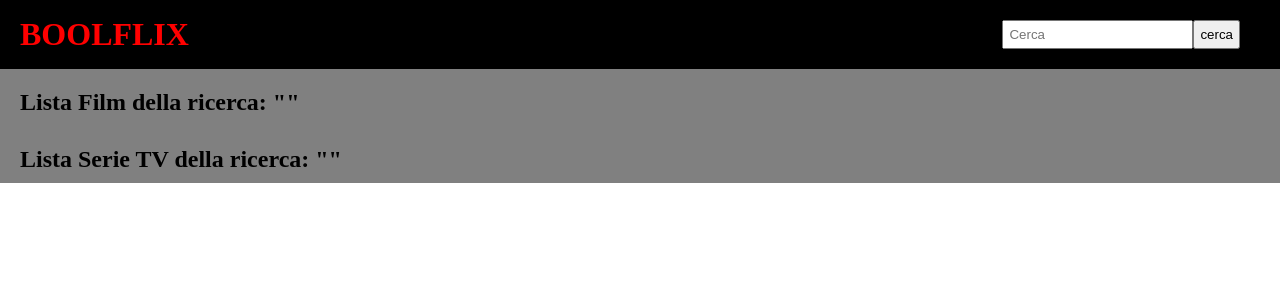
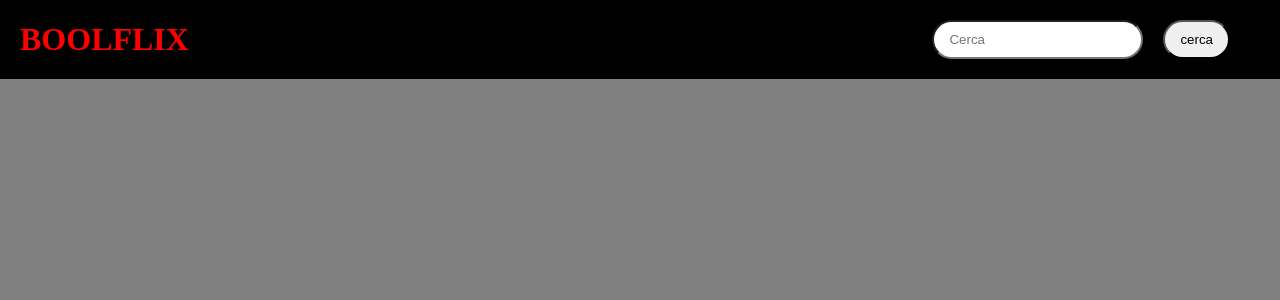
Before and after one commit to AlessandroPalumboDev/vite-boolflix, a Vue app: page / in a window 1280 px wide. Shown: the top 300 px of the page. Built offline with nearby package versions, Linux system fonts and the light colour scheme.

Commit message:
[UPD] Aggiunto un po' di stile

```diff
--- a/src/assets/scss/main.scss
+++ b/src/assets/scss/main.scss
@@ -4,3 +4,7 @@ Index SASS
 
 @use './partials/reset' as *;
 @use './partials/variables' as *;
+
+body {
+    background-color: grey;
+}
--- a/src/components/AppCard.vue
+++ b/src/components/AppCard.vue
@@ -79,19 +79,20 @@ export default{
   &:hover .locandina{
     display: none;
   }
+
+
 }
 
-div{
+.info{
+  margin: 50px 0;
+  height: calc(100% - 100px);
+  display: none;
+  overflow-y: hidden;
   overflow-y: auto;
   scrollbar-width: none;
-  margin: 10px 0;
-  .info{
-    display: none;
-    overflow-y: hidden;
   }
 
 
-}
 
 img{
     width: 20px;
--- a/src/components/AppFilmList.vue
+++ b/src/components/AppFilmList.vue
@@ -19,7 +19,7 @@ export default {
 </script>
 
 <template>
-    <h2 >Lista Film della ricerca: "{{ store.queryResearch }}"</h2>
+    <h2 v-if="store.filmTrovati.length">Lista Film della ricerca: "{{ store.queryResearch }}"</h2>
     <div class="lista">
         <AppCard class="card"
         v-for='film in this.store.filmTrovati'
@@ -38,8 +38,11 @@ export default {
 
 <style scoped lang="scss">
 h2{
-  padding: 20px 0 10px 20px;
-  background-color: grey;
+  padding: 10px 20px ;
+  margin: 20px ;
+  background-color: rgb(56, 55, 55);
+  border-radius: 20px;
+  color: rgb(211, 211, 211)
 
 }
 
@@ -52,6 +55,7 @@ display: flex;
 
   .card{
     margin: 20px;
+    width: calc(100% / 3 - 40px);
   }
 }
 </style>
--- a/src/components/AppHeader.vue
+++ b/src/components/AppHeader.vue
@@ -46,7 +46,9 @@ div{
     }
     div{
         input, button{
-            padding: 5px;
+            padding: 10px 15px;
+            border-radius: 20px;
+            margin-inline: 10px;
         }
     }
 
--- a/src/components/AppTvList.vue
+++ b/src/components/AppTvList.vue
@@ -19,7 +19,8 @@ export default {
 </script>
 
 <template>
-    <h2 >Lista Serie TV della ricerca: "{{ store.queryResearch }}"</h2>
+  <div class="container">
+    <h2 v-if="store.filmTrovati.length">Lista Serie TV della ricerca: "{{ store.queryResearch }}"</h2>
     <div>
         <AppCard class="card"
         v-for='tv in this.store.tvTrovati'
@@ -34,12 +35,16 @@ export default {
 
     </div>
 
+  </div>
+
 </template>
 
 <style scoped lang="scss">
 h2{
-  padding: 20px 0 10px 20px;
-  background-color: grey;
+  padding: 10px 20px ;
+  margin: 20px ;
+  background-color: rgb(56, 55, 55);
+  border-radius: 20px;
 
 }
 
@@ -47,10 +52,12 @@ div{
 display: flex;
   align-items: center;
   justify-content: center;
+  flex-wrap: wrap;
   background-color: grey;
 
   .card{
     margin: 20px;
+    width: calc(100% / 3 - 40px);
   }
 }
 </style>
```
Also changed, not shown: public/bandiere/pl.png (added), 1 other file (tests, documents, lock files or other folders).
